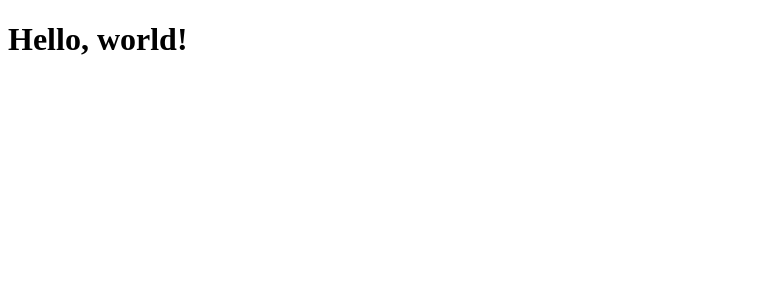
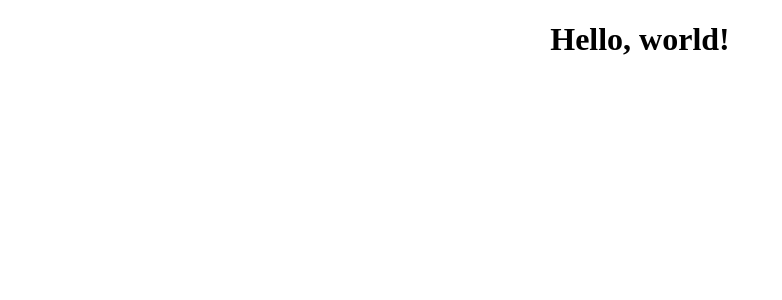
Before and after one commit to hideo54/nextjs-template, a Next.js app: page / in a window 1280 px wide. Shown: the top 300 px of the page, without its empty margins (0-782 px from the left). Built offline with nearby package versions, Linux system fonts and the light colour scheme.

Commit message:
Use styled-components

```diff
--- a/package.json
+++ b/package.json
@@ -26,6 +26,10 @@
     "next": "^12.0.4",
     "react": "^17.0.2",
     "react-dom": "^17.0.2",
+    "styled-components": "^5.3.3",
     "typescript": "^4.5.2"
+  },
+  "devDependencies": {
+    "@types/styled-components": "^5.1.15"
   }
 }
--- a/pages/index.tsx
+++ b/pages/index.tsx
@@ -1,6 +1,12 @@
+import styled from 'styled-components';
+
+const H1 = styled.h1`
+    text-align: center;
+`;
+
 const App: React.FC = () => {
     return (
-        <h1>Hello, world!</h1>
+        <H1>Hello, world!</H1>
     );
 };
 
```
Also changed, not shown: 1 other file (tests, documents, lock files or other folders).
